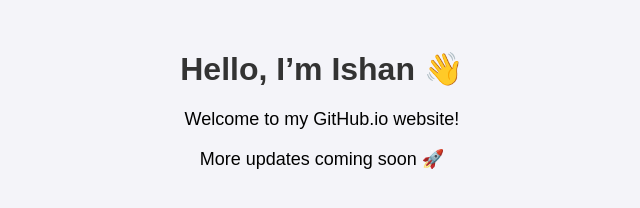
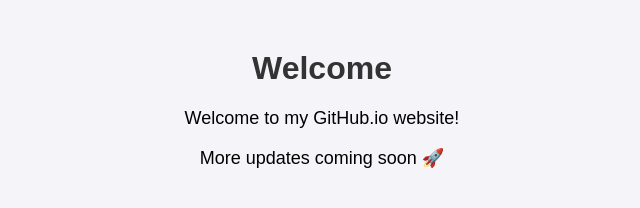
Before and after one commit to ishanrayal/ishanrayal.github.io, a plain HTML site: page index.html in a window 1280 px wide. Shown: the whole page, without its empty margins (318-958 px from the left). Drawn offline with Linux system fonts and the light colour scheme.

Commit message:
Update index.html

```diff
--- a/index.html
+++ b/index.html
@@ -20,7 +20,7 @@
   </style>
 </head>
 <body>
-  <h1>Hello, I’m Ishan 👋</h1>
+  <h1>Welcome</h1>
   <p>Welcome to my GitHub.io website!</p>
   <p>More updates coming soon 🚀</p>
 </body>
```
